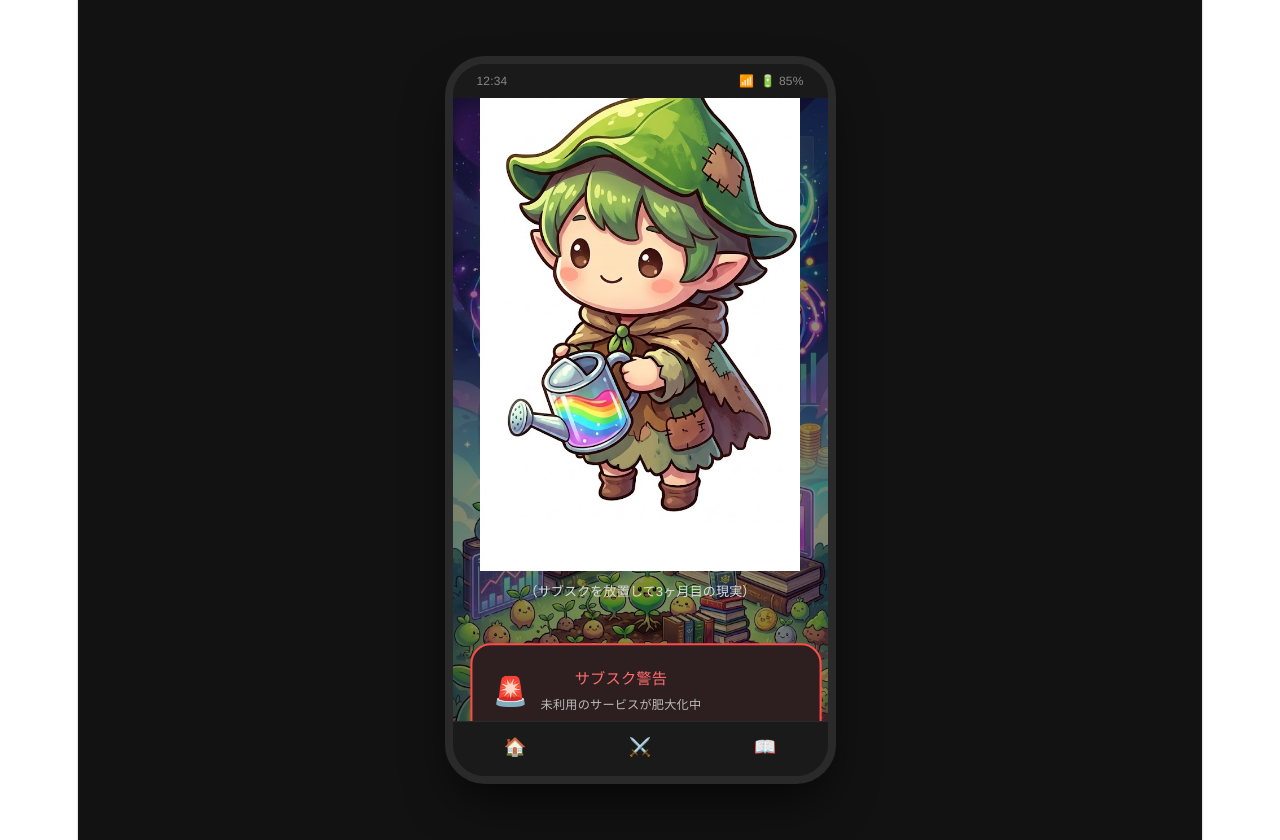
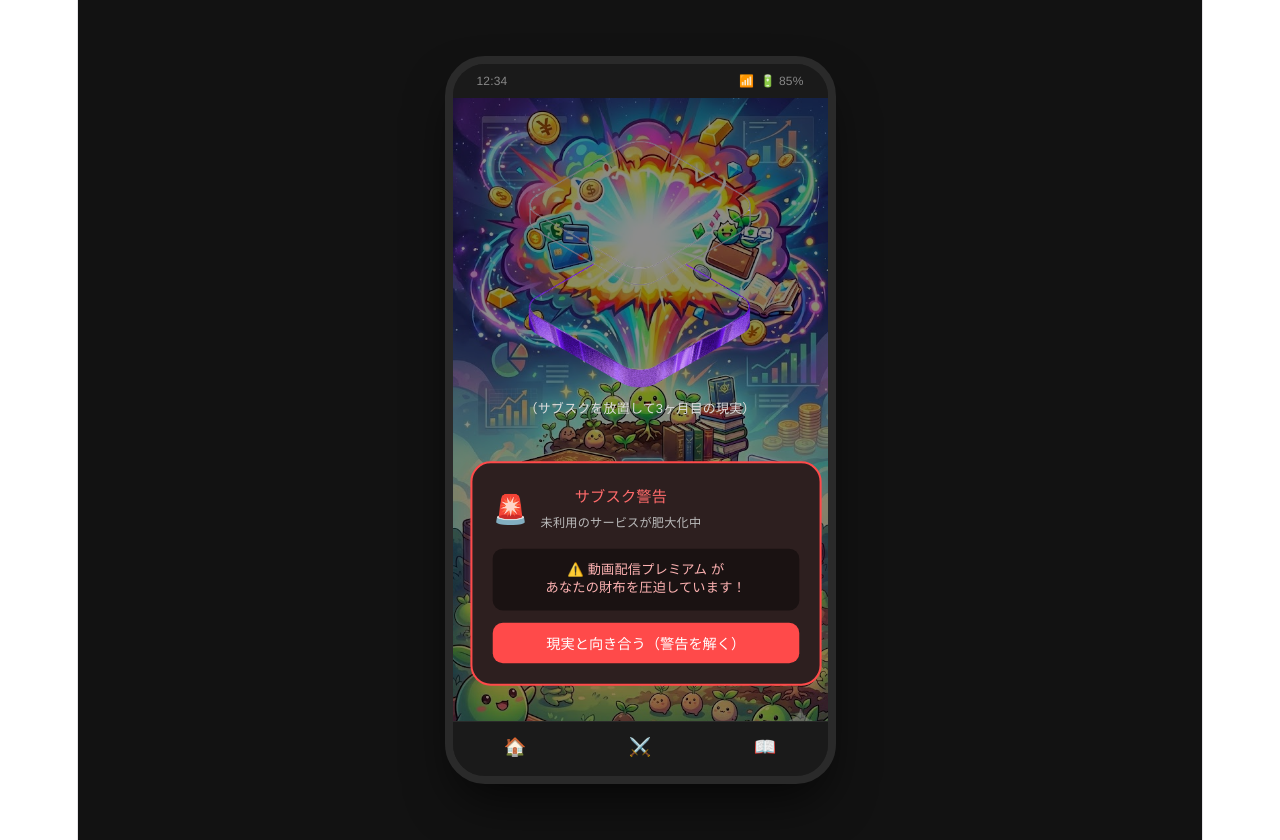
Before and after one commit to beardpapa-gif/vitejs-vite-r4sfpfmc, a React (Vite) app: page / in a window 1280 px wide. Built offline with nearby package versions, Linux system fonts and the light colour scheme.

Commit message:
chore: prefer local hero.png as header logo and adjust styling

```diff
--- a/src/App.tsx
+++ b/src/App.tsx
@@ -2,6 +2,8 @@ import React, { useState, useEffect, useRef } from 'react';
 // 画像を `src/assets/` に置いてモジュールとしてインポートします
 import backgroundImage from './assets/wallpaper.jpg';
 import subscKunImage from './assets/subsc-kun.png';
+// ロゴ候補（ローカルに置いたロゴが `hero.png` の場合に使います）
+import logoImage from './assets/hero.png';
 
 // アニメーションスタイルの注入（よりリッチな演出を追加）
 const injectStyles = () => {
@@ -197,7 +199,7 @@ export default function App() {
               <div style={{ position: 'relative', zIndex: 2, width: '100%' }}>
                 <div style={{ textAlign: 'center', marginBottom: '40px' }}>
                   {logoAvailable ? (
-                    <img src={subscKunImage} alt="サブスクくん" style={{ width: '100%', maxWidth: '320px', height: 'auto', display: 'block', margin: '0 auto 8px' }} onError={() => setLogoAvailable(false)} onLoad={() => setLogoAvailable(true)} />
+                    <img src={logoImage} alt="ロゴ" style={{ width: '100%', maxWidth: '240px', height: 'auto', display: 'block', margin: '0 auto 8px', objectFit: 'contain', background: 'transparent' }} onError={() => setLogoAvailable(false)} onLoad={() => setLogoAvailable(true)} />
                   ) : (
                     <h1 style={{ fontSize: '20px', fontWeight: 'bold', color: '#ddd', marginBottom: '8px' }}>炸裂！ サブスク育成図鑑</h1>
                   )}
```
